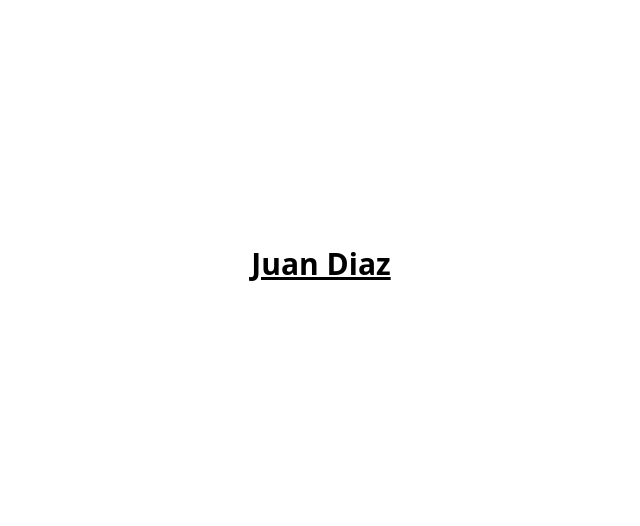
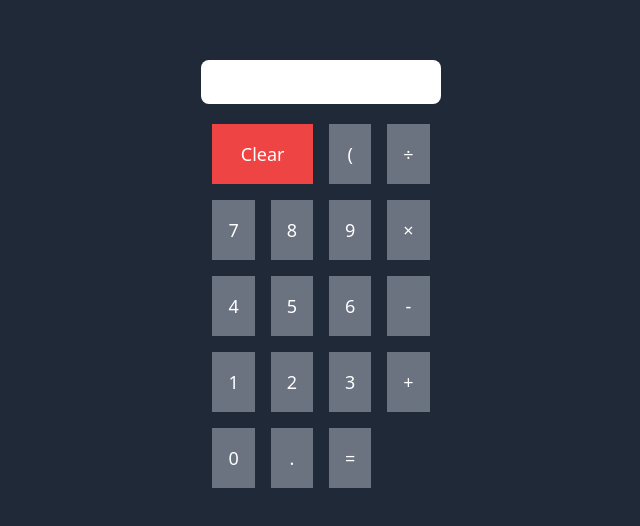
Before and after one commit to JuanPabloDiaz/calculator, a React (Vite) app: page / in a window 1280 px wide. Shown: the part 136-662 px from the top of the page, without its empty margins (319-959 px from the left). Built offline with nearby package versions, Linux system fonts and the light colour scheme.

Commit message:
calculator app

```diff
--- a/src/App.jsx
+++ b/src/App.jsx
@@ -1,12 +1,97 @@
-import "./App.css";
+import React, { useState } from "react";
 
 function App() {
+  const [result, setResult] = useState("");
+
+  const handleClick = (e) => {
+    setResult(result.concat(e.target.name));
+  };
+
+  const clear = () => {
+    setResult("");
+  };
+
+  const calculate = () => {
+    try {
+      setResult(eval(result).toString());
+    } catch (err) {
+      setResult("Error");
+    }
+  };
+
+  const buttonStyle = "bg-gray-500 text-white text-lg p-4";
+
   return (
-    <>
-      <div className="w-screen h-screen flex justify-center items-center">
-        <h1 className="text-3xl font-bold underline">Juan Diaz</h1>
+    <div className="flex flex-col justify-center items-center h-screen bg-gray-800">
+      <form className="flex justify-center w-full p-5">
+        <input
+          type="text"
+          value={result}
+          className="w-60 p-2 bg-white border-none rounded-lg text-right text-xl font-bold"
+        />
+      </form>
+
+      <div className="grid grid-cols-4 gap-4">
+        <button
+          name="clear"
+          onClick={clear}
+          className="col-span-2 bg-red-500 text-white text-lg p-4"
+        >
+          Clear
+        </button>
+        <button name="(" onClick={handleClick} className={buttonStyle}>
+          (
+        </button>
+        <button name="/" onClick={handleClick} className={buttonStyle}>
+          ÷
+        </button>
+        <button name="7" onClick={handleClick} className={buttonStyle}>
+          7
+        </button>
+        <button name="8" onClick={handleClick} className={buttonStyle}>
+          8
+        </button>
+        <button name="9" onClick={handleClick} className={buttonStyle}>
+          9
+        </button>
+        <button name="*" onClick={handleClick} className={buttonStyle}>
+          ×
+        </button>
+        <button name="4" onClick={handleClick} className={buttonStyle}>
+          4
+        </button>
+        <button name="5" onClick={handleClick} className={buttonStyle}>
+          5
+        </button>
+        <button name="6" onClick={handleClick} className={buttonStyle}>
+          6
+        </button>
+        <button name="-" onClick={handleClick} className={buttonStyle}>
+          -
+        </button>
+        <button name="1" onClick={handleClick} className={buttonStyle}>
+          1
+        </button>
+        <button name="2" onClick={handleClick} className={buttonStyle}>
+          2
+        </button>
+        <button name="3" onClick={handleClick} className={buttonStyle}>
+          3
+        </button>
+        <button name="+" onClick={handleClick} className={buttonStyle}>
+          +
+        </button>
+        <button name="0" onClick={handleClick} className={buttonStyle}>
+          0
+        </button>
+        <button name="." onClick={handleClick} className={buttonStyle}>
+          .
+        </button>
+        <button id="result" onClick={calculate} className={buttonStyle}>
+          =
+        </button>
       </div>
-    </>
+    </div>
   );
 }
 
```
